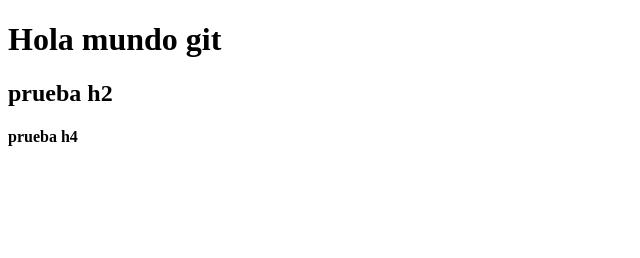
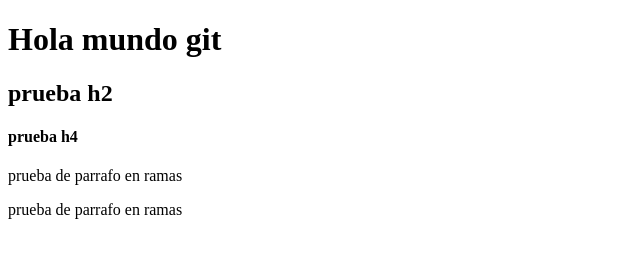
Before and after one commit to igorBuergo/pruebasGit, a plain HTML site: page index.html in a window 1280 px wide. Shown: the whole page, without its empty margins (0-640 px from the left). Drawn offline with Linux system fonts and the light colour scheme.

Commit message:
commit de rama Prueba

```diff
--- a/index.html
+++ b/index.html
@@ -10,5 +10,10 @@
     <h1>Hola mundo git</h1>
     <h2>prueba h2</h2>
     <h4>prueba h4</h4>
+
+    <p>prueba de parrafo en ramas</p>
+
+    <p>prueba de parrafo en ramas</p>
+
 </body>
 </html>
```
